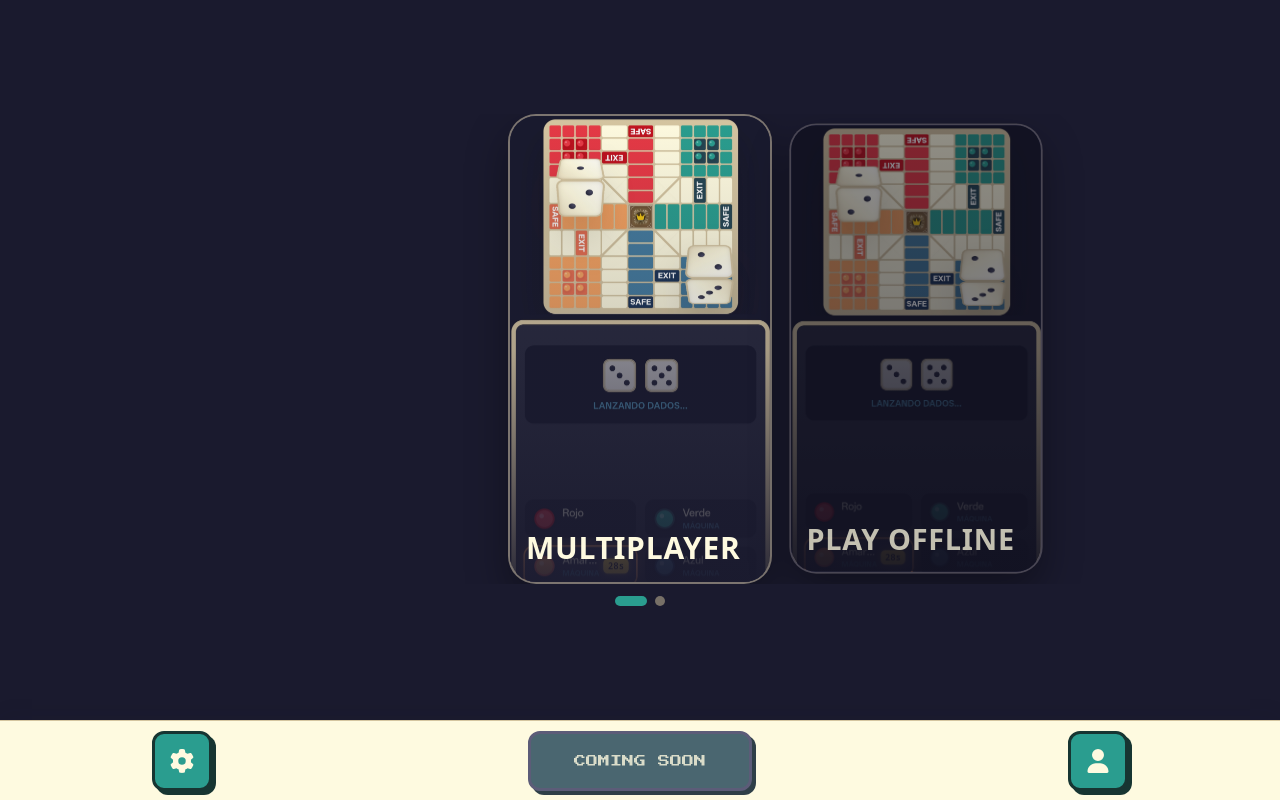
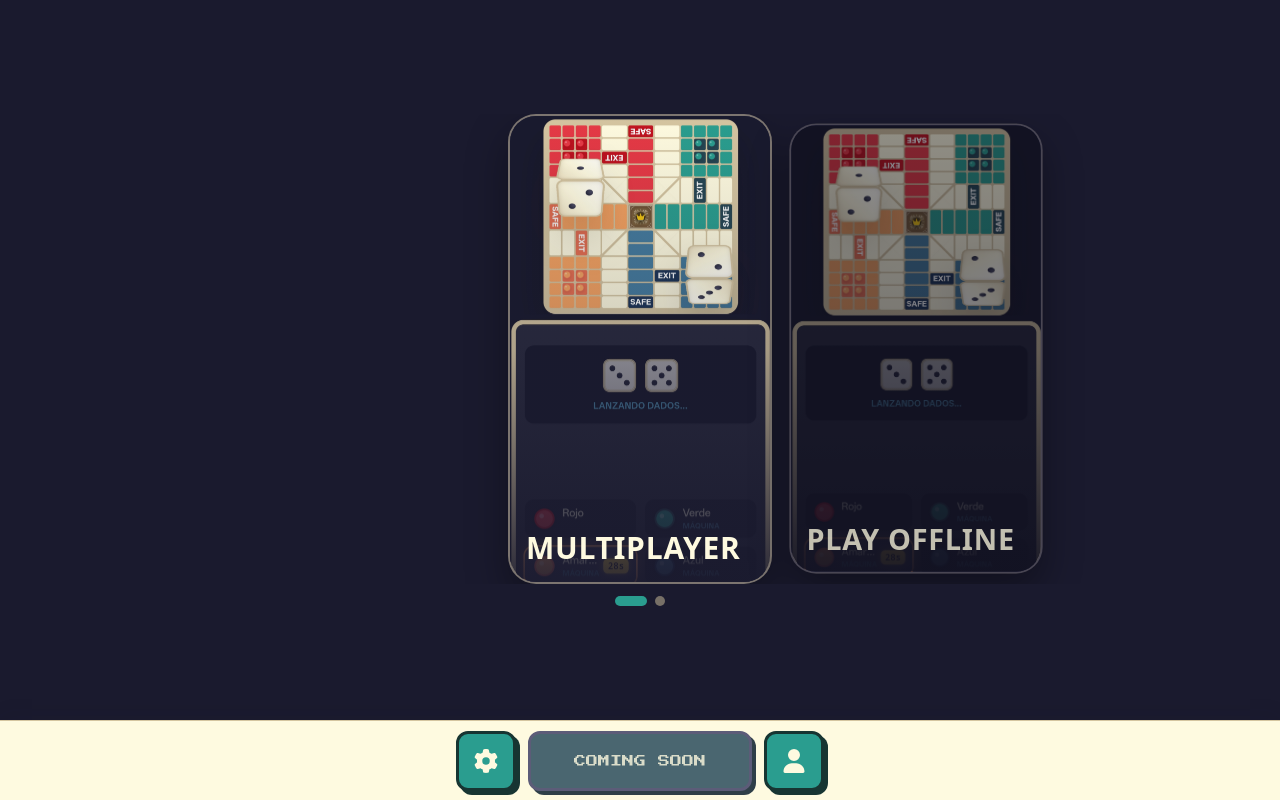
Before and after one commit to jucarata/Ludiq, a Next.js app: page / in a window 1280 px wide. Built offline with nearby package versions, Linux system fonts and the light colour scheme.

Commit message:
feat: refactorizing ui

```diff
--- a/components/nav/AppFooter.tsx
+++ b/components/nav/AppFooter.tsx
@@ -20,18 +20,8 @@ export function AppFooter() {
       className="flex h-[calc(5rem+env(safe-area-inset-bottom,0px))] shrink-0 items-stretch justify-center border-t border-[var(--board-path-border)] bg-[var(--board-path)] shadow-[0_-4px_20px_rgba(26,26,46,0.08)] sm:h-[calc(5rem+env(safe-area-inset-bottom,0px))]"
       style={{ paddingBottom: "env(safe-area-inset-bottom, 0px)" }}
     >
-      <nav className="mx-auto grid h-20 w-full max-w-5xl grid-cols-3 items-center px-4 sm:px-6">
-        <div className="flex justify-start">
-          <button
-            type="button"
-            aria-label="Settings"
-            className={retroIconButtonClassName}
-          >
-            <FaGear className="h-5 w-5 sm:h-6 sm:w-6" aria-hidden />
-          </button>
-        </div>
-
-        <div className="flex justify-center">
+      <nav className="mx-auto flex h-20 w-full max-w-5xl items-center justify-center px-4 sm:px-6">
+        <div className="relative flex items-center justify-center">
           {activeMode?.id === "offline" ? (
             <Link
               href="/play"
@@ -49,14 +39,22 @@ export function AppFooter() {
             >
               Coming Soon
             </button>
-          ) : null}
-        </div>
+          ) : (
+            <span className="invisible flex h-14 min-w-[12.5rem] sm:h-[3.75rem] sm:min-w-[14rem]" aria-hidden />
+          )}
 
-        <div className="flex justify-end">
+          <button
+            type="button"
+            aria-label="Settings"
+            className={`${retroIconButtonClassName} absolute right-full mr-3`}
+          >
+            <FaGear className="h-5 w-5 sm:h-6 sm:w-6" aria-hidden />
+          </button>
+
           <button
             type="button"
             aria-label="Profile"
-            className={retroIconButtonClassName}
+            className={`${retroIconButtonClassName} absolute left-full ml-3`}
           >
             <FaUser className="h-5 w-5 sm:h-6 sm:w-6" aria-hidden />
           </button>
```
